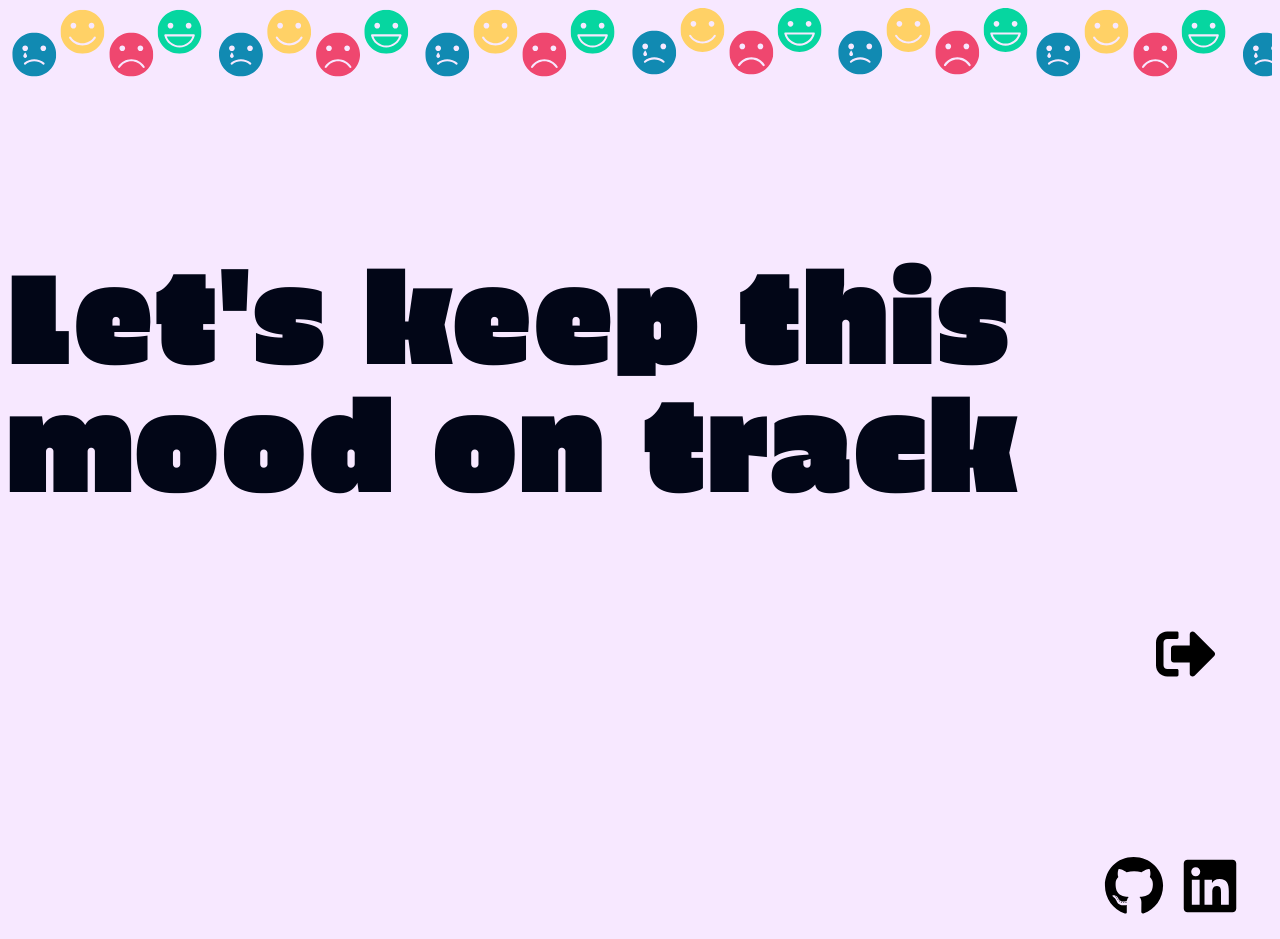
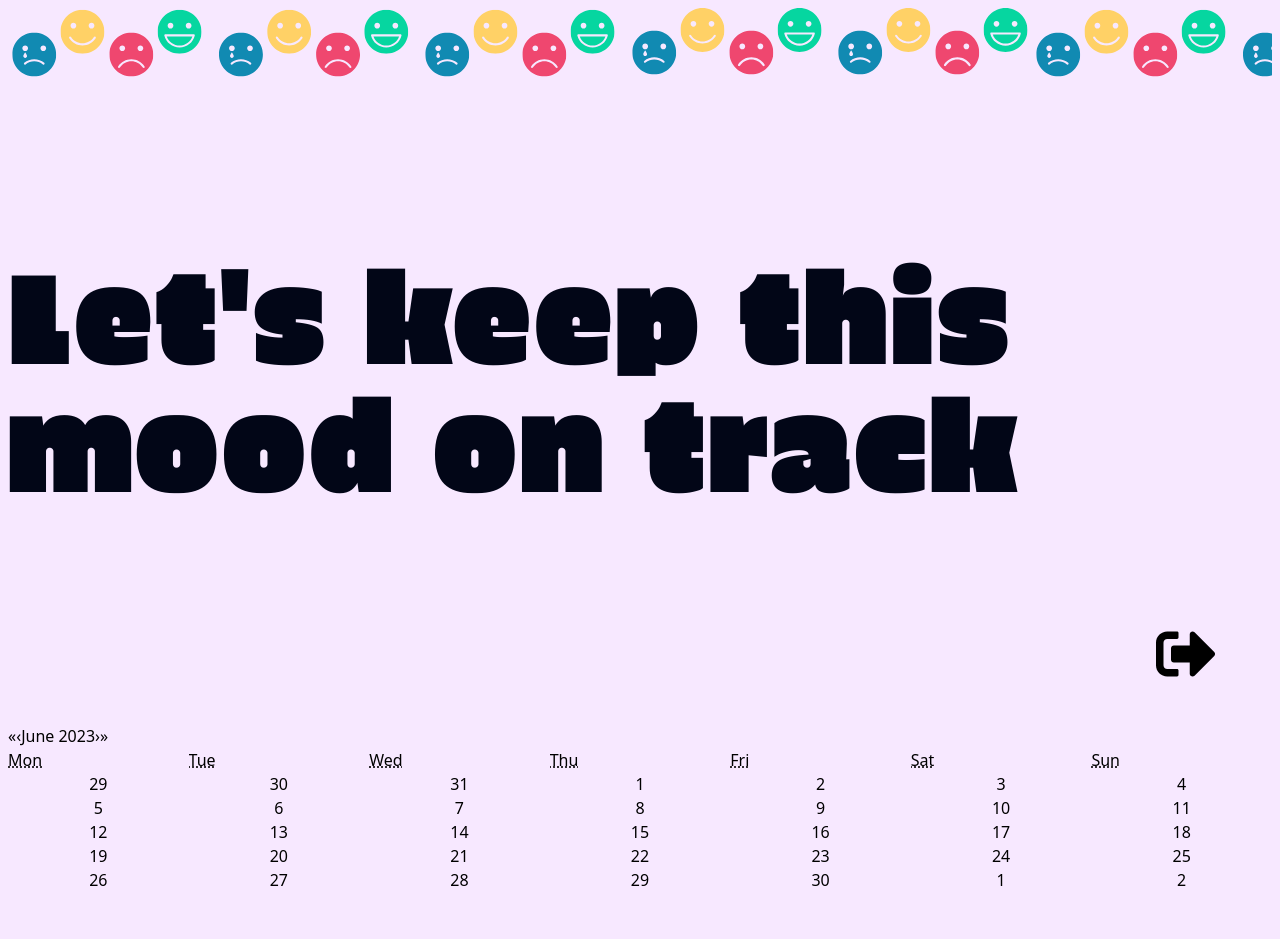
Before and after one commit to miazarre/mood-tracker, a React (Create React App) app: page /calendar in a window 1280 px wide. Shown: the top 939 px of the page. Built offline with nearby package versions, Linux system fonts and the light colour scheme.

Commit message:
Adding react-calendar

```diff
--- a/package.json
+++ b/package.json
@@ -8,6 +8,7 @@
     "@testing-library/react": "^13.4.0",
     "@testing-library/user-event": "^13.5.0",
     "react": "^18.2.0",
+    "react-calendar": "^4.3.0",
     "react-dom": "^18.2.0",
     "react-icons": "^4.10.1",
     "react-scripts": "5.0.1",
--- a/src/components/Calendar/index.js
+++ b/src/components/Calendar/index.js
@@ -1,11 +1,17 @@
+import React, { useEffect, useState } from "react";
 import LogOut from "./LogOut";
+import Calendar from "react-calendar";
 
-const Calendar = () => {
+const CalendarItem = () => {
+  const [value, onChange] = useState(new Date());
   return (
     <>
       <LogOut />
+      <div>
+        <Calendar onChange={onChange} value={value} />
+      </div>
     </>
   );
 };
 
-export default Calendar;
+export default CalendarItem;
```
Also changed, not shown: 1 other file (tests, documents, lock files or other folders).
